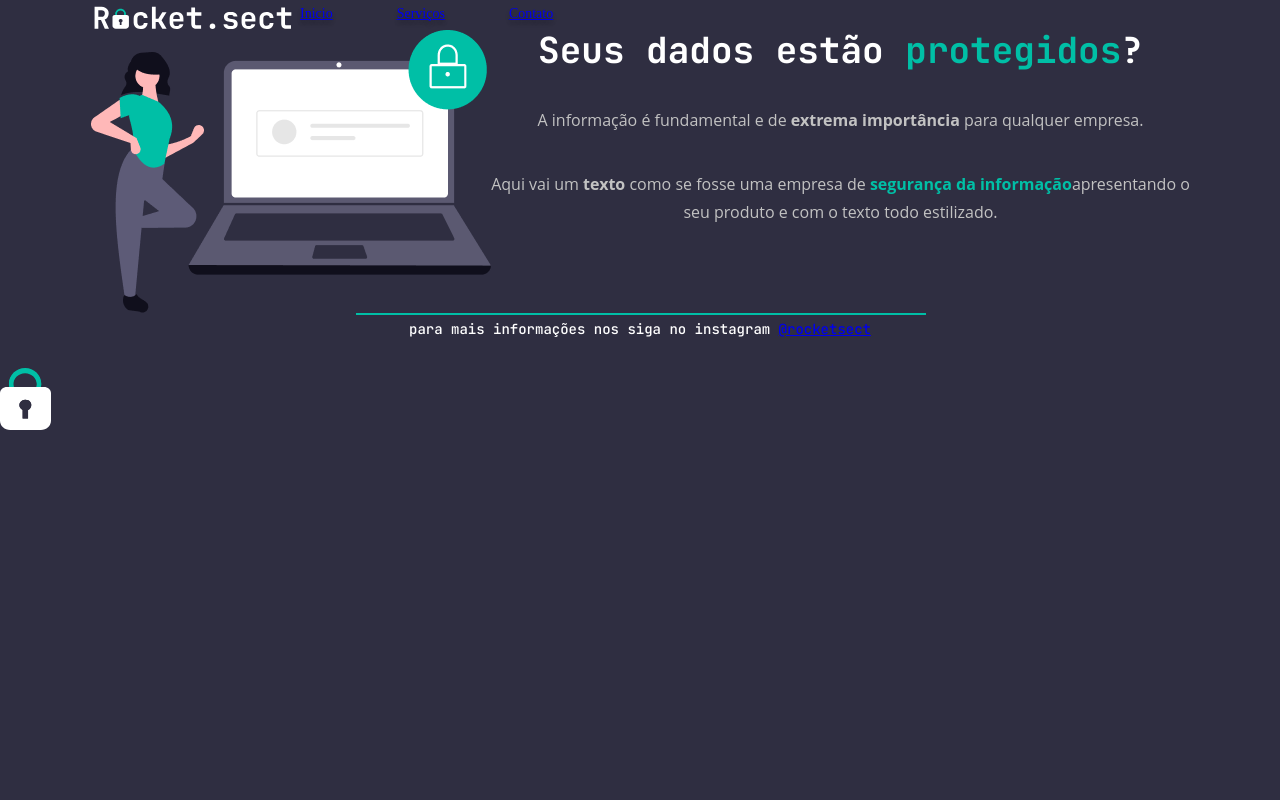
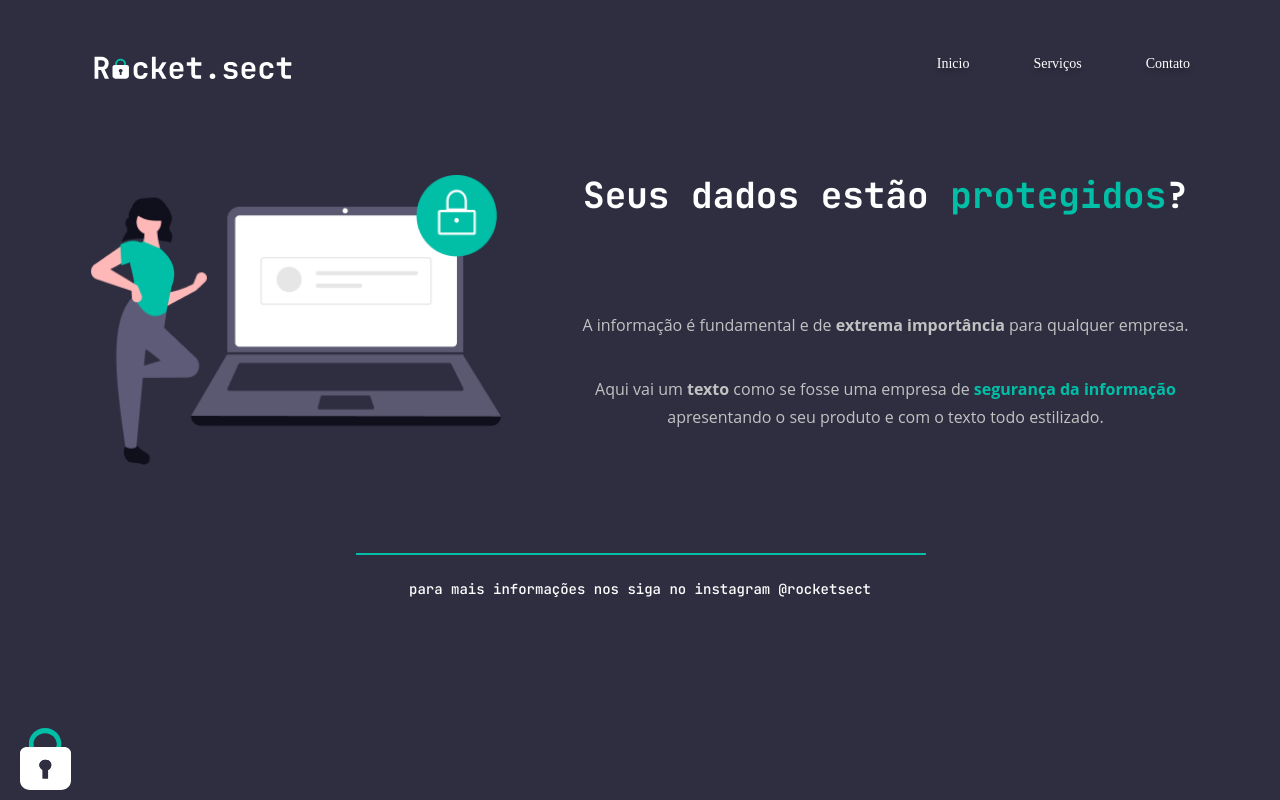
Before and after one commit to FabioVascao/Projeto-02-Recriando-Layout, a plain HTML site: page index.html in a window 1280 px wide. Drawn offline with Linux system fonts and the light colour scheme.

Commit message:
projeto ajustado

```diff
--- a/style.css
+++ b/style.css
@@ -5,13 +5,13 @@
 body {
   background-color: #2F2E41;
   width: 100vw;
-  height: 100vh;
 }
 header {
   display: flex;
+  justify-content: space-between;
   width: 1100px;
   height: 30px;
-  margin: auto;
+  margin: 50px auto;
 }
 ul {
   display: flex;
@@ -22,34 +22,29 @@ ul {
 li {
   font-size: 14px;
   line-height: 28px;
-  font-style: normal;
-  font-weight: 500;
-  text-align: center;
   text-shadow: 0px 4px 4px rgba(0, 0, 0, 0.25);
 }
 a {
-
+  text-decoration: none;
+  color: white;
 }
 main {
   width: 1100px;
   height: 283px;
-  margin: auto;
+  margin: 95px auto ;
 }
 h1, p {
   color: white;
 }
 h1 {
   font-family: 'JetBrains Mono', monospace;
-  font-style: normal;
-  font-weight: 700;
   font-size: 36px;
   line-height: 40px;
+  margin-bottom: 60px;
 }
 p {
   color: #C2C2C2;
   font-family: 'Open Sans';
-  font-style: normal;
-  font-weight: 400;
   font-size: 16px;
   line-height: 28px;
 }
@@ -58,14 +53,15 @@ span {
 }
 .page {
   width: 1100px;
-  height: 283px;
+  height: 290px;
   display: flex;
   justify-content: center;
   text-align: center;
+  gap: 80px;
 }
-.page img {
-  width: 401px;
-  height: 283px;
+.textos {
+  width: 1100px;
+  height: 290px;
 }
 footer {
   Width: 568px;
@@ -74,17 +70,16 @@ footer {
   color: white;
   text-align: center;
   font-family: 'JetBrains Mono', monospace;
-  font-style: normal;
-  font-weight: 500;
   font-size: 14px;
   line-height: 28px;
 }
 .line {
   width: 568px;
   border: 1px solid #00BFA6;
+  margin-bottom: 20px;
 }
-.cadeado {
+#cadeado {
   position: fixed;
-  bottom: 0px;
-  left: 0px;
+  bottom: 10px;
+  left: 20px;
 }
```
Also changed, not shown: index.html (+1 -1 lines).
